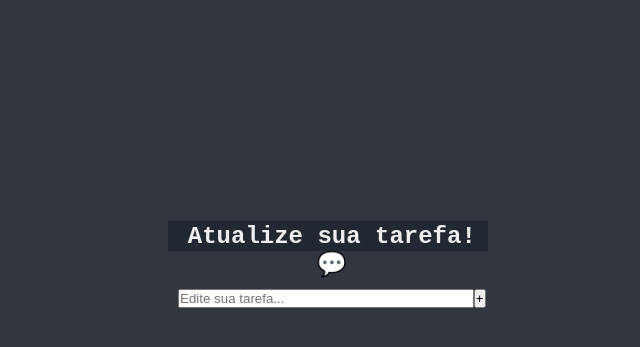
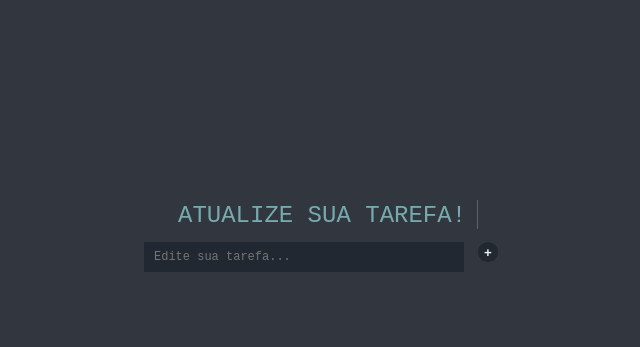
Before and after one commit to paullomarttins/lembre-me, a Flask app: template templates/update.html in a window 1280 px wide. Shown: the part 164-511 px from the top of the page, without its empty margins (312-952 px from the left). Run offline with Flask 3, Linux system fonts and the light colour scheme; the template is opened without the code that fills it, so the values that code supplies are empty; some web fonts are replaced.

Commit message:
Atualização do update e reposiçao de botoes

```diff
--- a/static/css/main.css
+++ b/static/css/main.css
@@ -33,7 +33,7 @@ body {
   background-color: var(--background-color);
 }
 
-#content {
+.content {
   width: 50vw;
 }
 
@@ -134,14 +134,14 @@ form {
   justify-content: center;
   align-items: flex-start;
 }
-.nova-tarefa, .content, .nova-tarefa-2{
+.nova-tarefa, #content, .nova-tarefa-2{
   padding: var(--spacing-top);
   border: none;
   background-color: var(--second-color);
   color: var(--light-color);
 
 }
-.content {
+#content {
   width: 25vw;
   height: 30px;
   font-family: var(--font-body);
--- a/templates/update.html
+++ b/templates/update.html
@@ -6,12 +6,12 @@
 
 {% block body %}
 <div class="content">
-    <h1 style="text-align: center">Atualize sua tarefa! 💬</h1>
+    <h1 id="content-title" class="typing-animation">Atualize sua tarefa! 💬</h1>
 
     <div class="form">
         <form action="/update/{{ task.id }}" method="POST">
             <input type="text" name="content" id="content" value="{{ task.content }}" placeholder="Edite sua tarefa..." required>
-            <input type="submit" value="+">
+            <input type="submit" value="+" class="nova-tarefa">
         </form>
     </div>
 </div>
```
Also changed, not shown: templates/index.html (+4 -6 lines), static/images/botao_editar.svg (added), static/images/botao_excluir.svg (added).
